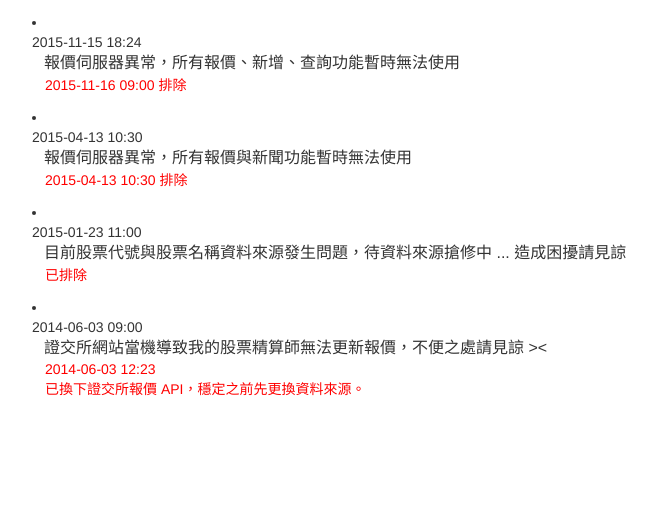
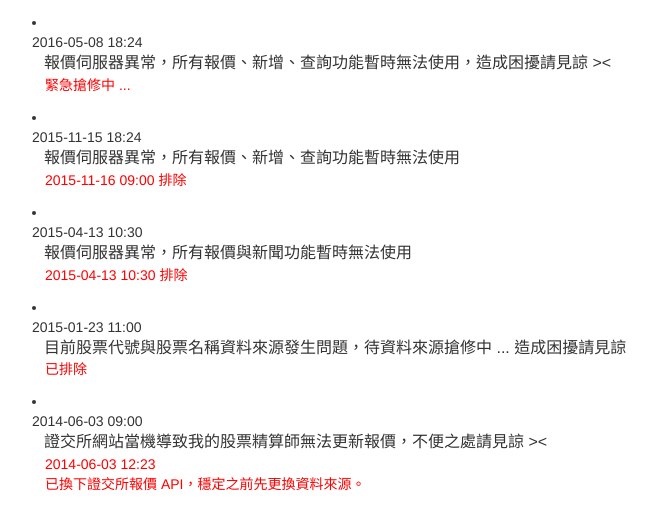
Before and after one commit to s9134131/s9134131.github.io, a Jekyll site: the page latest.html, which Jekyll copies as it is, in a window 1280 px wide. Shown: the top 530 px of the page, without its empty margins (38-695 px from the left). Built offline with Jekyll 4.4.1, drawn with Linux system fonts in a browser that asks for light colours.

Commit message:
Update latest.html
2015/05/08 更新報價伺服器異常

```diff
--- a/latest.html
+++ b/latest.html
@@ -35,6 +35,11 @@
 <body>
 <div class=container>
 	<li>
+		<div class="time">2016-05-08 18:24</div>
+		<div class="title">報價伺服器異常，所有報價、新增、查詢功能暫時無法使用，造成困擾請見諒 ><</div>
+		<div class="status">緊急搶修中 ...</div>
+	</li>
+	<li>
 		<div class="time">2015-11-15 18:24</div>
 		<div class="title">報價伺服器異常，所有報價、新增、查詢功能暫時無法使用</div>
 		<div class="status">2015-11-16 09:00 排除</div>
```
